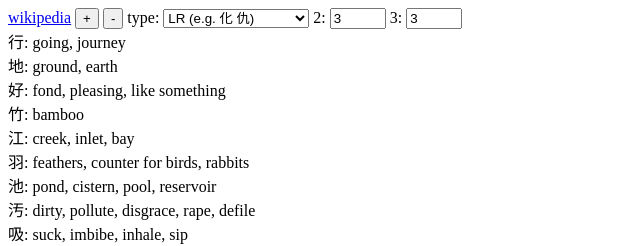
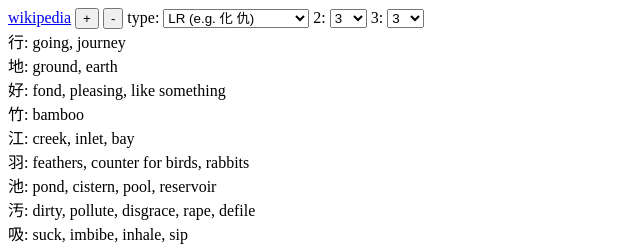
Before and after one commit to FauxFaux/kanjiskip, a plain HTML site: page index.html in a window 1280 px wide. Shown: the top 246 px of the page, 0-640 px from the left. Drawn offline with Linux system fonts and the light colour scheme.

Commit message:
literal dropdowns for numbers

```diff
--- a/index.html
+++ b/index.html
@@ -48,8 +48,60 @@
 			<option value="4-4">etc. (e.g. 女 丸)</option>
 		</optgroup>
 	</select>
-	2: <input id="two" type="number" onchange="u()" value="3" size="3" min="1" max="22"/>
-	3: <input id="three" type="number" onchange="u()" value="3" size="3" min="1" max="28"/>
+	2: <select id="two" onchange="u()">
+		<option value="1">1</option>
+		<option value="2">2</option>
+		<option value="3" selected="selected">3</option>
+		<option value="4">4</option>
+		<option value="5">5</option>
+		<option value="6">6</option>
+		<option value="7">7</option>
+		<option value="8">8</option>
+		<option value="9">9</option>
+		<option value="10">10</option>
+		<option value="11">11</option>
+		<option value="12">12</option>
+		<option value="13">13</option>
+		<option value="14">14</option>
+		<option value="15">15</option>
+		<option value="16">16</option>
+		<option value="17">17</option>
+		<option value="18">18</option>
+		<option value="19">19</option>
+		<option value="20">20</option>
+		<option value="21">21</option>
+		<option value="22">22</option>
+	</select>
+	3: <select id="three" onchange="u()">
+		<option value="1">1</option>
+		<option value="2">2</option>
+		<option value="3" selected="selected">3</option>
+		<option value="4">4</option>
+		<option value="5">5</option>
+		<option value="6">6</option>
+		<option value="7">7</option>
+		<option value="8">8</option>
+		<option value="9">9</option>
+		<option value="10">10</option>
+		<option value="11">11</option>
+		<option value="12">12</option>
+		<option value="13">13</option>
+		<option value="14">14</option>
+		<option value="15">15</option>
+		<option value="16">16</option>
+		<option value="17">17</option>
+		<option value="18">18</option>
+		<option value="19">19</option>
+		<option value="20">20</option>
+		<option value="21">21</option>
+		<option value="22">22</option>
+		<option value="23">23</option>
+		<option value="24">24</option>
+		<option value="25">25</option>
+		<option value="26">26</option>
+		<option value="27">27</option>
+		<option value="28">28</option>
+	</select>
 	<div id='results'/>
 	<script>
 		u();
```
